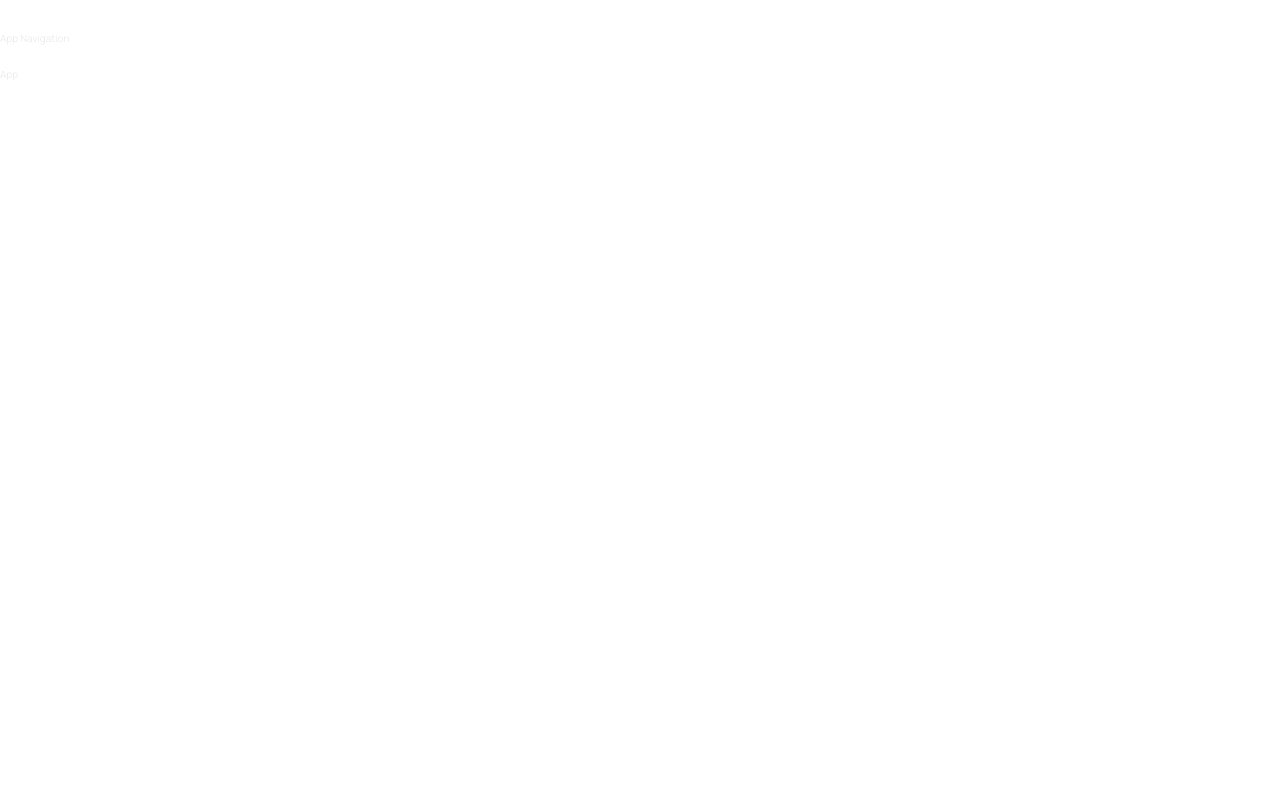
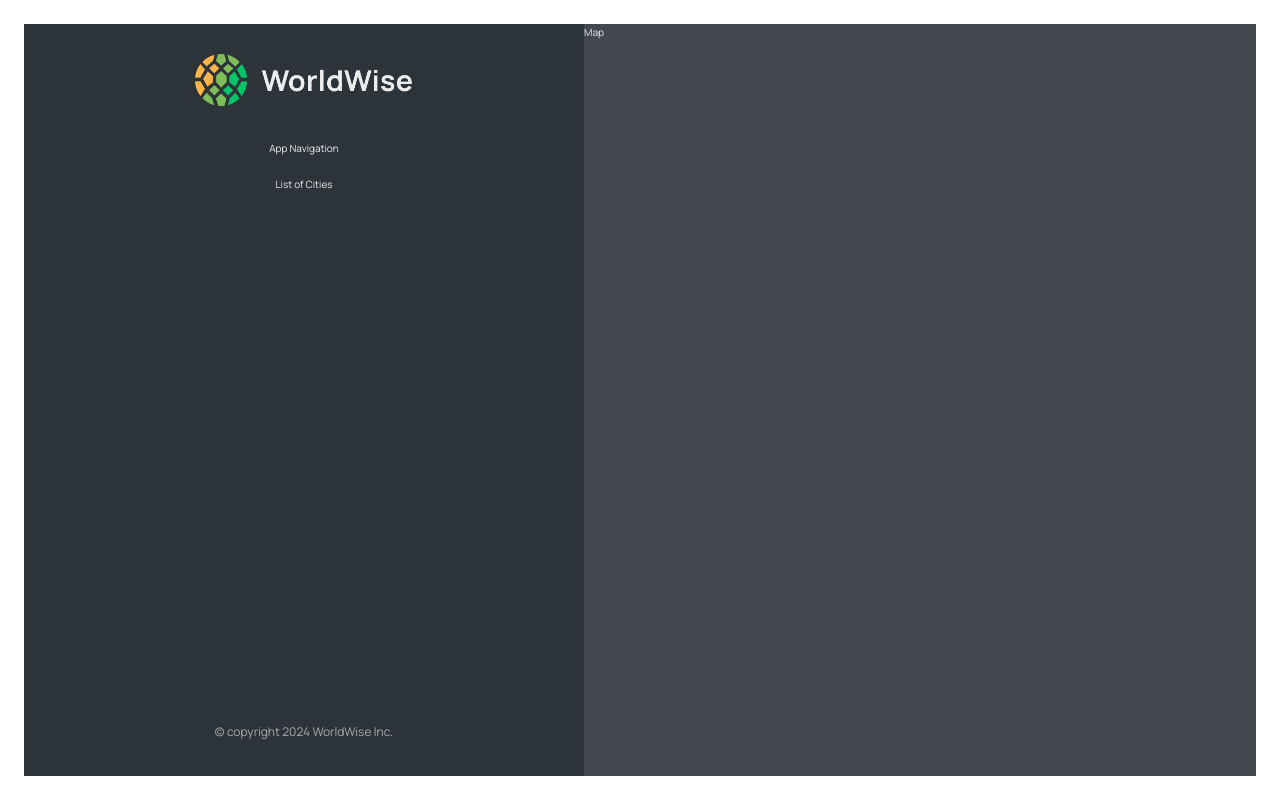
Before and after one commit to amittam104/worldwise, a React (Vite) app: page /app in a window 1280 px wide. Built offline with nearby package versions, Linux system fonts and the light colour scheme.

Commit message:
chore: app layout

```diff
--- /dev/null
+++ b/src/components/Footer.jsx
@@ -0,0 +1,13 @@
+import styles from "./Footer.module.css";
+
+function Footer() {
+  return (
+    <footer className={styles.footer}>
+      <p className={styles.copyright}>
+        &copy; copyright {new Date().getFullYear()} WorldWise Inc.
+      </p>
+    </footer>
+  );
+}
+
+export default Footer;
--- /dev/null
+++ b/src/components/Footer.module.css
@@ -0,0 +1,8 @@
+.footer {
+  margin-top: auto;
+}
+
+.copyright {
+  font-size: 1.2rem;
+  color: var(--color-light--1);
+}
--- /dev/null
+++ b/src/components/Map.jsx
@@ -0,0 +1,7 @@
+import styles from "./Map.module.css";
+
+function Map() {
+  return <div className={styles.mapContainer}>Map</div>;
+}
+
+export default Map;
--- /dev/null
+++ b/src/components/Sidebar.jsx
@@ -0,0 +1,18 @@
+import styles from "./Sidebar.module.css";
+import Logo from "./Logo";
+import AppNav from "./AppNav";
+import Footer from "./Footer";
+
+function Sidebar() {
+  return (
+    <div className={styles.sidebar}>
+      <Logo />
+      <AppNav />
+
+      <p>List of Cities</p>
+      <Footer />
+    </div>
+  );
+}
+
+export default Sidebar;
--- a/src/components/Sidebar.module.css
+++ b/src/components/Sidebar.module.css
@@ -8,12 +8,3 @@
   align-items: center;
   height: calc(100vh - 4.8rem);
 }
-
-.footer {
-  margin-top: auto;
-}
-
-.copyright {
-  font-size: 1.2rem;
-  color: var(--color-light--1);
-}
--- a/src/pages/AppLayout.jsx
+++ b/src/pages/AppLayout.jsx
@@ -1,10 +1,12 @@
-import AppNav from "../components/AppNav";
+import Map from "../components/Map";
+import Sidebar from "../components/Sidebar";
+import styles from "./AppLayout.module.css";
 
 function AppLayout() {
   return (
-    <div>
-      <AppNav />
-      <p>App</p>
+    <div className={styles.app}>
+      <Sidebar />
+      <Map />
     </div>
   );
 }
```
